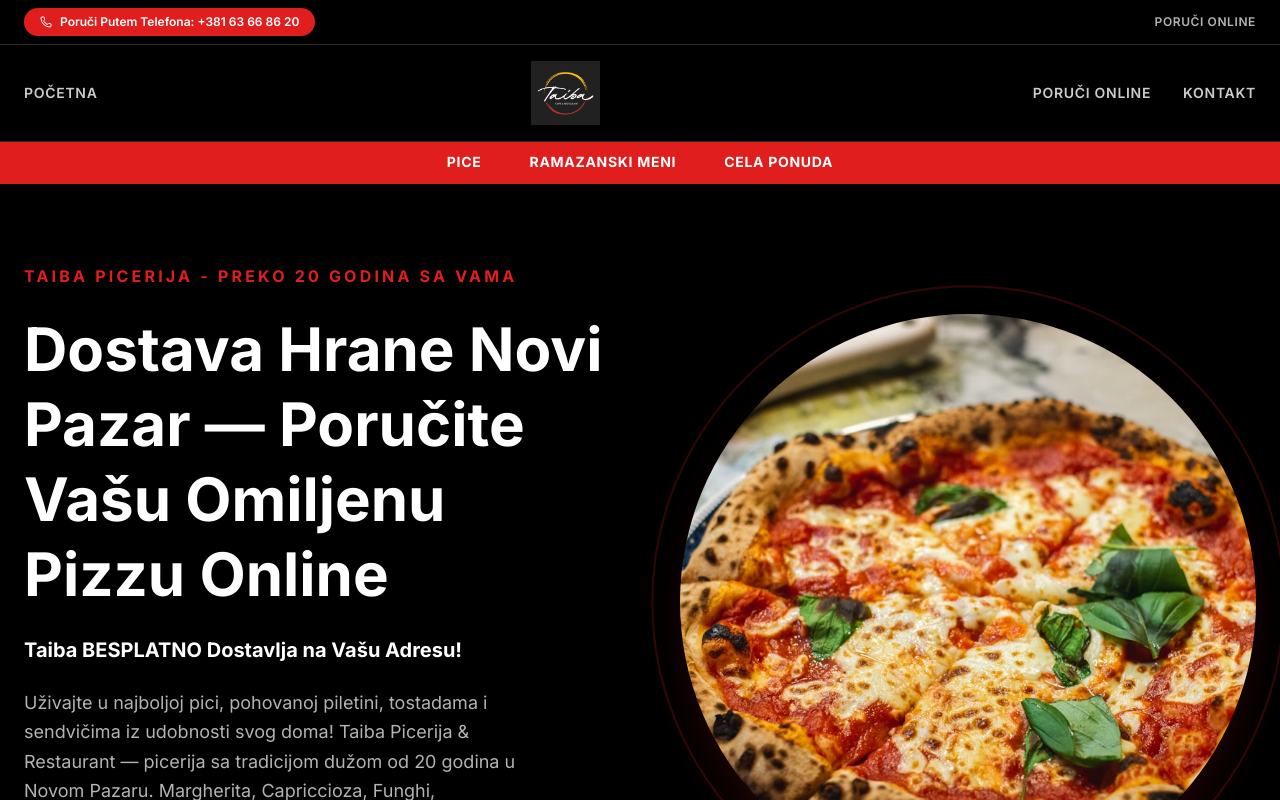
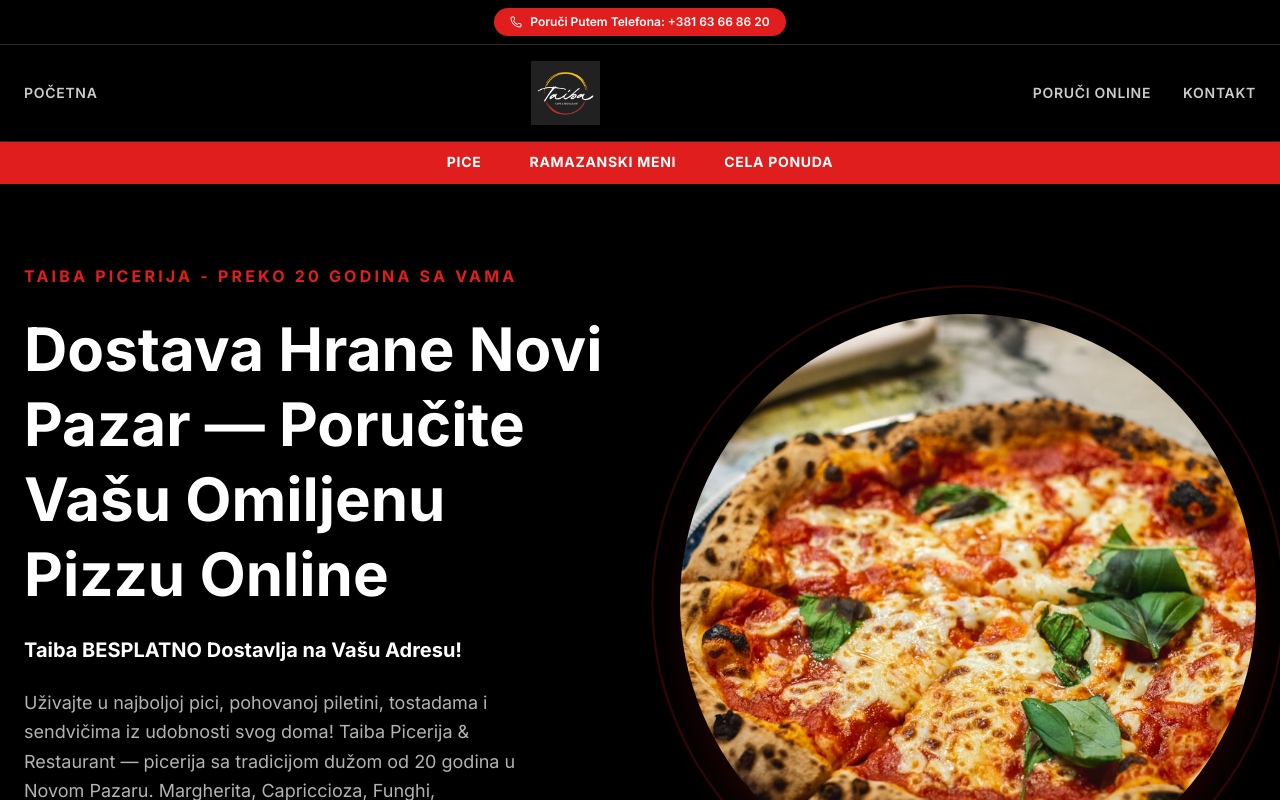
Before and after one commit to luckybbbbbb/taiba-picerija, a Next.js app: page / in a window 1280 px wide. Shown: the top 800 px of the page. Built offline with nearby package versions, Linux system fonts and the light colour scheme; a web font is replaced by a local one.

Commit message:
Uklonjen Poruči Online iz top bara, telefon centriran

```diff
--- a/components/navbar.tsx
+++ b/components/navbar.tsx
@@ -10,7 +10,7 @@ export function Navbar() {
   return (
     <header className="fixed top-0 left-0 right-0 z-50 bg-taiba-black/95 backdrop-blur-sm border-b border-border">
       {/* Top bar with phone */}
-      <div className="hidden md:flex items-center justify-between px-6 py-2 border-b border-border text-sm">
+      <div className="hidden md:flex items-center justify-center px-6 py-2 border-b border-border text-sm">
         <a
           href="tel:+381636686820"
           className="inline-flex items-center gap-2 bg-taiba-red text-taiba-white px-4 py-1.5 rounded-full text-xs font-semibold hover:bg-taiba-red-dark transition-colors"
@@ -18,14 +18,6 @@ export function Navbar() {
           <Phone className="w-3 h-3" />
           {"Poruči Putem Telefona: +381 63 66 86 20"}
         </a>
-        <div className="flex items-center gap-4">
-          <a
-            href="#menu"
-            className="text-taiba-white/70 hover:text-taiba-white text-xs font-semibold uppercase tracking-wider transition-colors"
-          >
-            Poruči Online
-          </a>
-        </div>
       </div>
 
       {/* Main navbar */}
```
